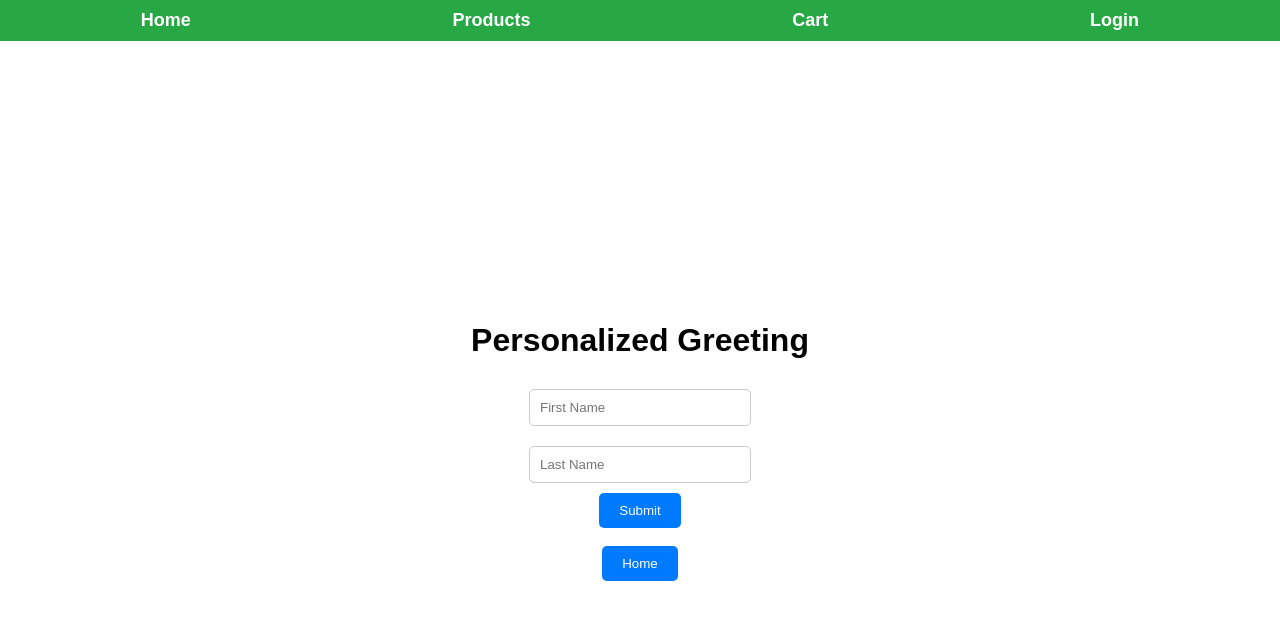
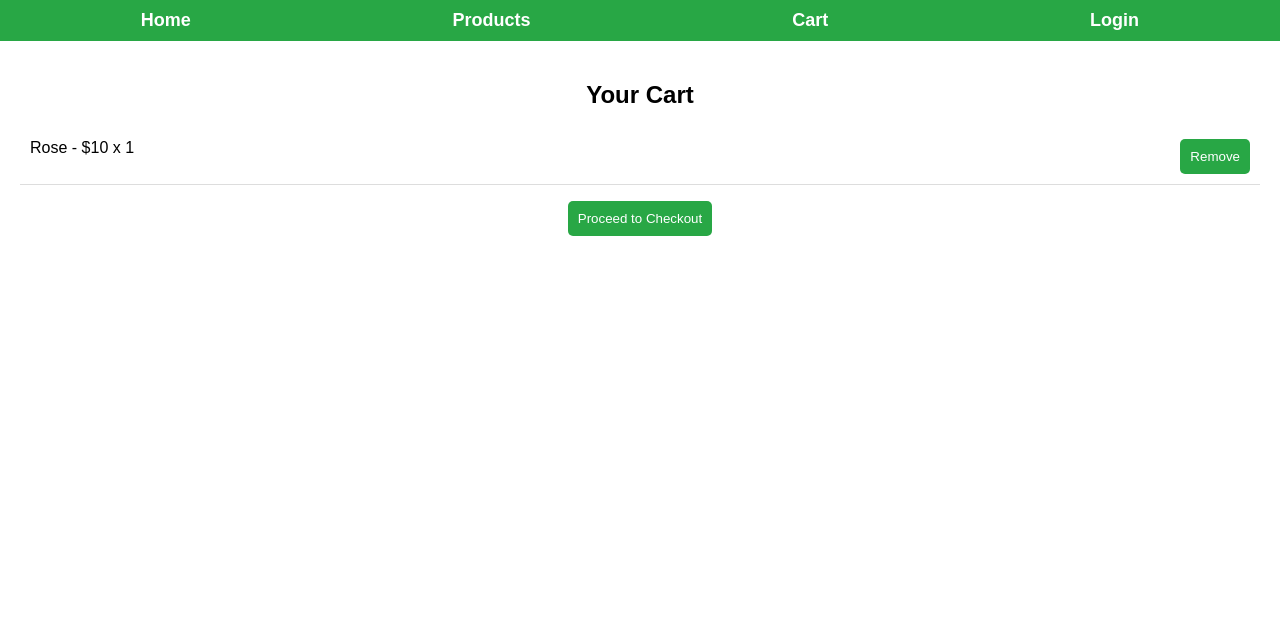
Before and after one commit to Pablo2022i/cs320-project-pc, a React (Create React App) app in the folder src/main/frontend/: page /Cart in a window 1280 px wide. Shown: the top 620 px of the page. Built offline with nearby package versions, Linux system fonts and the light colour scheme.

Commit message:
Basic Frontend

```diff
--- /dev/null
+++ b/src/main/frontend/src/Cart.css
@@ -0,0 +1,28 @@
+.cart {
+    padding: 20px;
+    text-align: center;
+}
+
+.cart ul {
+    list-style-type: none;
+    padding: 0;
+}
+
+.cart li {
+    padding: 10px;
+    border-bottom: 1px solid #ddd;
+    display: flex;
+    justify-content: space-between;
+}
+
+.cart button {
+    background-color: #28a745;
+    color: white;
+    padding: 10px;
+    border: none;
+    cursor: pointer;
+}
+
+.cart button:hover {
+    background-color: #218838;
+}
--- /dev/null
+++ b/src/main/frontend/src/Cart.js
@@ -0,0 +1,32 @@
+import React, { useState } from 'react';
+import './Cart.css';
+
+const Cart = () => {
+  const [cartItems, setCartItems] = useState([{ name: 'Rose', quantity: 1, price: 10 }]);
+
+  const handleRemove = (itemName) => {
+    const updatedCart = cartItems.filter(item => item.name !== itemName);
+    setCartItems(updatedCart);
+  };
+
+  return (
+    <div className='cart'>
+      <h2>Your Cart</h2>
+      {cartItems.length > 0 ? (
+        <ul>
+          {cartItems.map(item => (
+            <li key={item.name}>
+              {item.name} - ${item.price} x {item.quantity}
+              <button onClick={() => handleRemove(item.name)}>Remove</button>
+            </li>
+          ))}
+        </ul>
+      ) : (
+        <p>Your cart is empty.</p>
+      )}
+      <button>Proceed to Checkout</button>
+    </div>
+  );
+};
+
+export default Cart;
--- a/src/main/frontend/src/index.js
+++ b/src/main/frontend/src/index.js
@@ -5,6 +5,7 @@ import App from './App';
 import Home from './Home';
 import Navbar from './navbar';
 import Products from './Products';
+import Cart from './Cart';
 import { BrowserRouter, Routes, Route} from 'react-router-dom';
 import reportWebVitals from './reportWebVitals';
 
@@ -17,7 +18,8 @@ root.render(
     <Routes>
       <Route path="/" element={<App/>}/>
       <Route path="/Home" element={<Home/>}/>
-      <Route path="Products" element={<Products/>}/>
+      <Route path="/Products" element={<Products/>}/>
+      <Route path="/Cart" element={<Cart/>}/>
       <Route path="*" element={<App />} />
     </Routes>
     </BrowserRouter>
```
Also changed, not shown: src/main/frontend/public/assets/images/Rose.jpg (added), src/main/frontend/public/assets/images/Tulip.jpg (added), src/main/frontend/src/App.js (line endings or trailing spaces).
